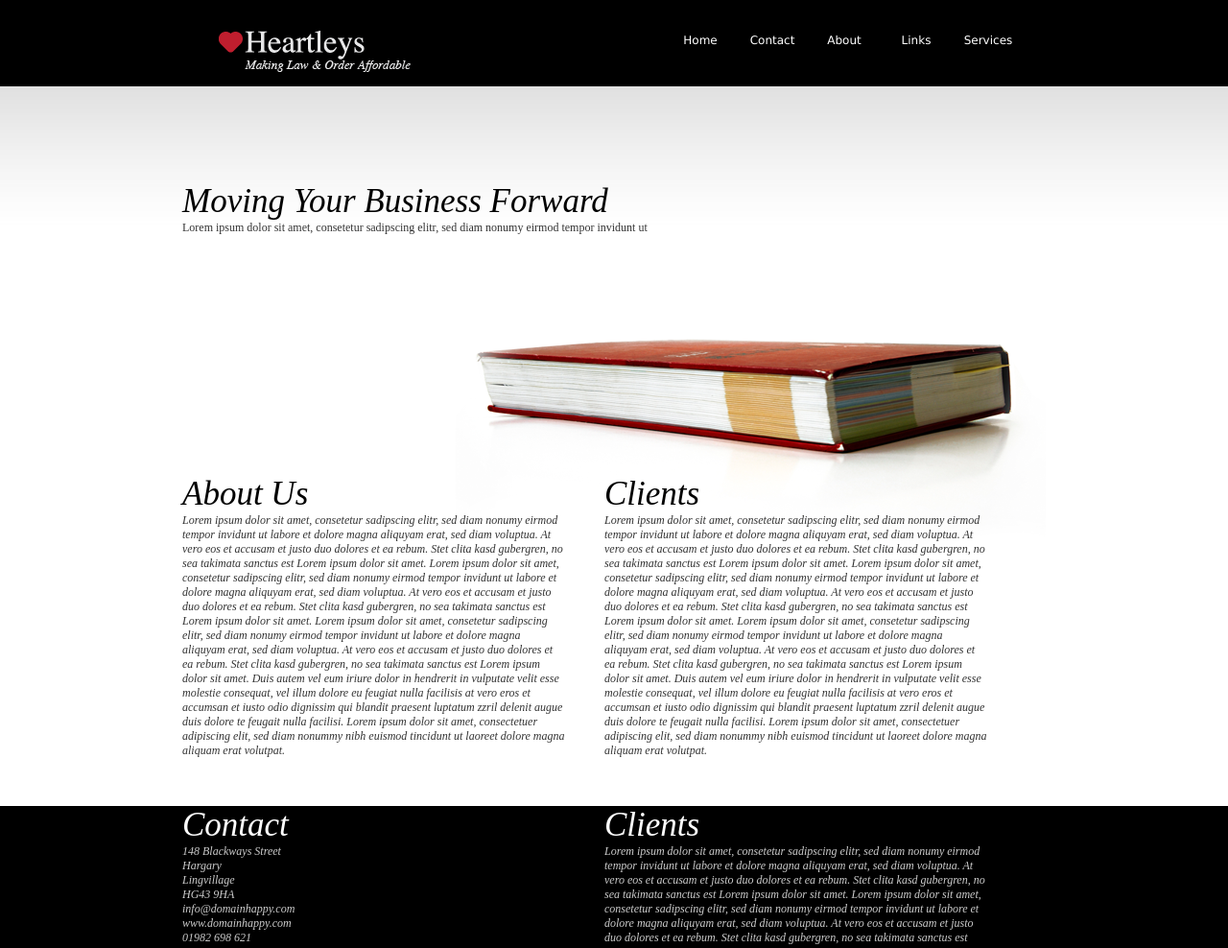
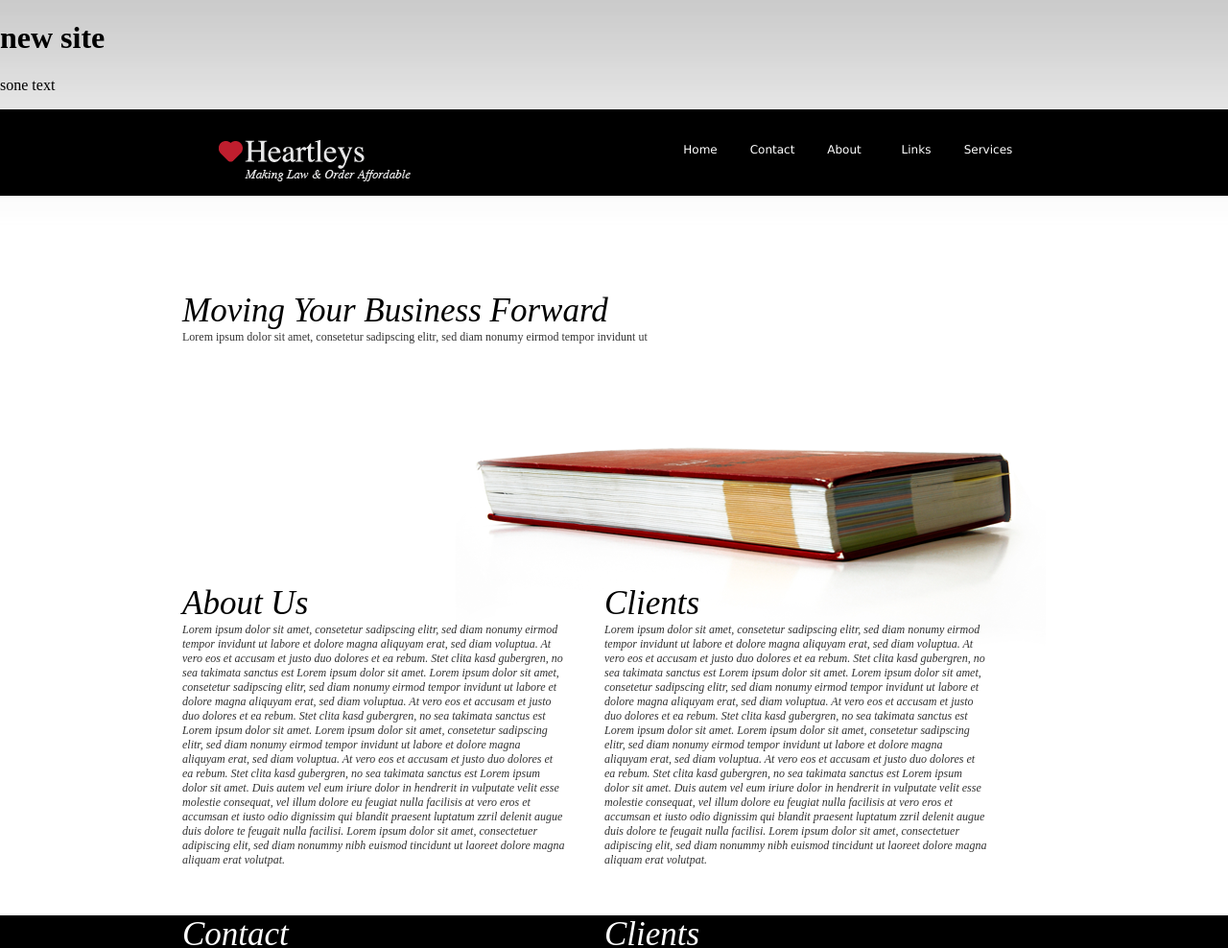
Before and after one commit to Russel321/site_2, a plain HTML site: page index.html in a window 1280 px wide. Shown: the top 988 px of the page at 96% size. Drawn offline with Linux system fonts and the light colour scheme.

Commit message:
status two

```diff
--- a/index.html
+++ b/index.html
@@ -7,6 +7,8 @@
 </head>
 
 <body>
+<h1>new site</h1>
+<p>sone text</p>
 <div id="top_bar_black"> <div id="logo_container"> <div id="logo_image"> </div>  <div id="nav_block"> <div class="nav_button">Home </a></div>
 	  <div class="nav_button"> Contact</div>
 		<div class="nav_button"> About</div>
```
